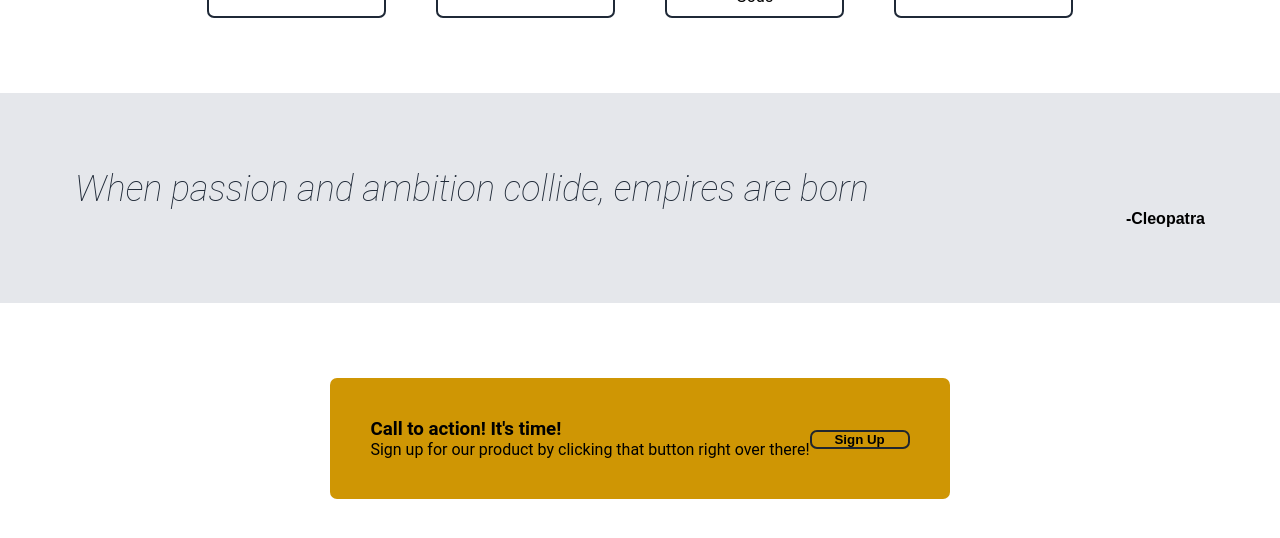
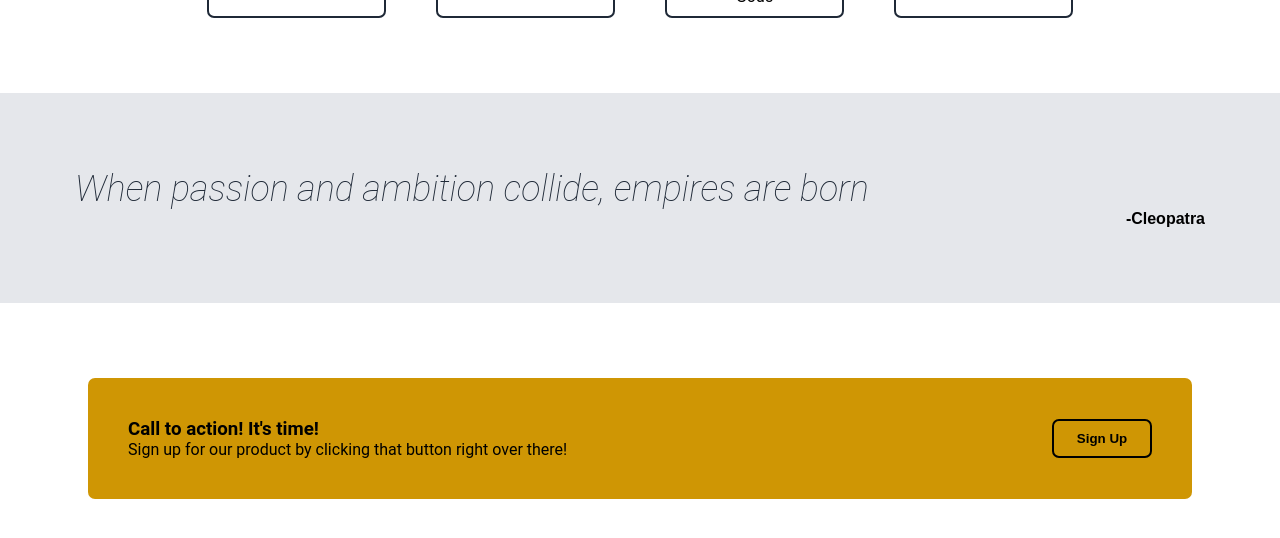
Before and after one commit to Higokian/ancient-egypt-landing-page, a plain HTML site: page index.html in a window 1280 px wide. Shown: the part 861-1399 px from the top of the page. Drawn offline with Linux system fonts and the light colour scheme; a web font is replaced by a local one.

Commit message:
Adjust CTA container size and CTA button hover effect

```diff
--- a/css/styles.css
+++ b/css/styles.css
@@ -13,6 +13,10 @@
 /* Effects */
 .grow {
     transition: all .2s ease-in-out;
+}
+
+.slow {
+    transition: all .35s ease-in-out;
 }
 
 * {
@@ -191,8 +195,7 @@ h2 {
     display: flex;
     justify-content: center;
     align-items: center;
-    padding: 75px;
-
+    padding: 75px 0;
 }
 
 .cta-container {
@@ -201,12 +204,20 @@ h2 {
     padding: 40px;
     border-radius: 7px;
     background-color: rgb(207, 150, 4);
+    width: 80%;
 }
 
 .sign-up-container {
     align-self: center;
 }
 
-.cta .sign-up {
-    border: 2px solid #21262e;
+.sign-up-container .sign-up {
+    border: 2px solid black;
+    padding: 10px 0;
 }
+
+.sign-up-container .sign-up:hover {
+    background-color: #1F2937;
+    color: #E5E7EB;
+    cursor: pointer;
+}
--- a/index.html
+++ b/index.html
@@ -89,7 +89,7 @@
                     <p>Sign up for our product by clicking that button right over there!</p>
                 </div>
                 <div class="sign-up-container">
-                    <button class="sign-up">Sign Up</button>
+                    <button class="sign-up slow">Sign Up</button>
                 </div>
             </div>
 
```
